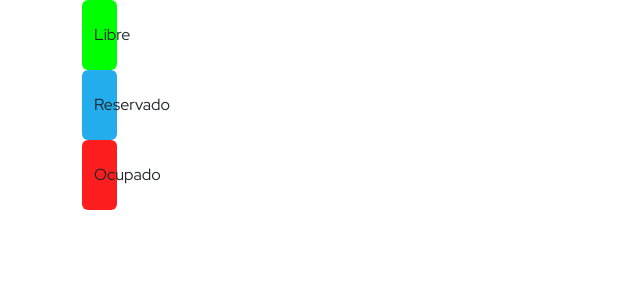
After one commit to DarthRueda/ParkingPython, a Flask app: page /reserva in a window 1280 px wide. The commit adds this page. Shown: the top 300 px of the page, without its empty margins (0-640 px from the left). Run offline with Flask 3, Linux system fonts and the light colour scheme; some libraries are stand-ins or nearby versions.

Commit message:
reservas

```diff
--- a/app.py
+++ b/app.py
@@ -164,12 +164,27 @@ def logout():
     flash('Has cerrado sesión exitosamente.')
     return redirect('/home')
 
+# Página de inicio
 @app.route('/home')
 def home():
     if 'user' not in session:
         return redirect('/login')
     user = session['user']
     return render_template('home.html', user=user)
+
+# Página de Reserva
+@app.route('/reserva')
+def reserva():
+    return render_template('reserva.html')
+
+
+# Procesar Reserva
+@app.route('/procesar_reserva', methods=['POST'])
+def procesar_reserva():
+    button_id = request.form['button_id']
+    # Aquí puedes manejar la lógica según el botón que se haya presionado
+    flash(f'Botón presionado: {button_id}')
+    return redirect('reserva')
 
 # Redireccion al iniciar el servidor
 first_request = True
--- a/static/css/styles.css
+++ b/static/css/styles.css
@@ -35,3 +35,24 @@ body {
 .btn-danger {
     padding: 15px 30px;
 }
+
+.btn-parking-libre {
+    background-color: #00FF00;
+    border: #00FF00;
+    height: 70px;
+    width: 35px;
+}
+
+.btn-parking-reservado {
+    background-color: #24ADED;
+    border: #24ADED;
+    height: 70px;
+    width: 35px;
+}
+
+.btn-parking-ocupado {
+    background-color: #FC1E1E;
+    border: #FC1E1E;
+    height: 70px;
+    width: 35px;
+}
--- a/templates/home.html
+++ b/templates/home.html
@@ -8,6 +8,7 @@
     {% if user %}
     <a href="{{ url_for('perfil') }}" class="btn btn-primary">Perfil</a>
     <a href="{{ url_for('logout') }}" class="btn btn-danger">Cerrar Sesión</a>
+    <a href="{{ url_for('reserva') }}" class="btn btn-primary">Reservar Plaza</a>
     {% else %}
     <p>No has iniciado sesión.</p>
     {% endif %}
--- /dev/null
+++ b/templates/reserva.html
@@ -0,0 +1,20 @@
+{% extends 'base.html' %}
+
+{% block title %}Reserva{% endblock %}
+
+{% block content %}
+<div class="container">
+    <form method="POST" action="{{ url_for('procesar_reserva') }}">
+        <input type="hidden" name="button_id" value="libre">
+        <button type="submit" class="btn btn-parking-libre">Libre</button>
+    </form>
+    <form method="POST" action="{{ url_for('procesar_reserva') }}">
+        <input type="hidden" name="button_id" value="reservado">
+        <button type="submit" class="btn btn-parking-reservado">Reservado</button>
+    </form>
+    <form method="POST" action="{{ url_for('procesar_reserva') }}">
+        <input type="hidden" name="button_id" value="ocupado">
+        <button type="submit" class="btn btn-parking-ocupado">Ocupado</button>
+    </form>
+</div>
+{% endblock %}
```
